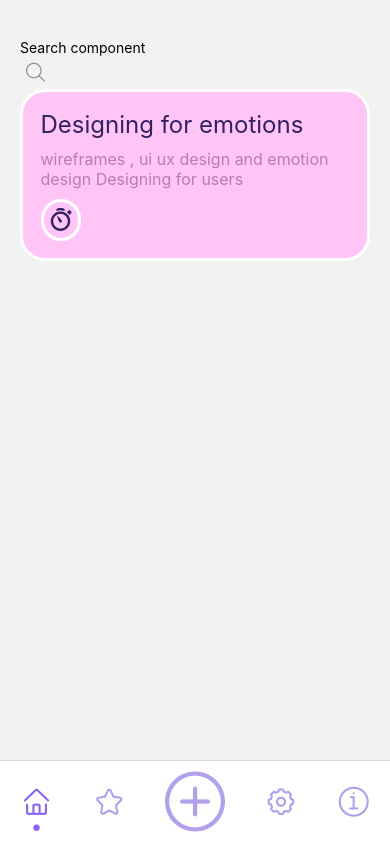
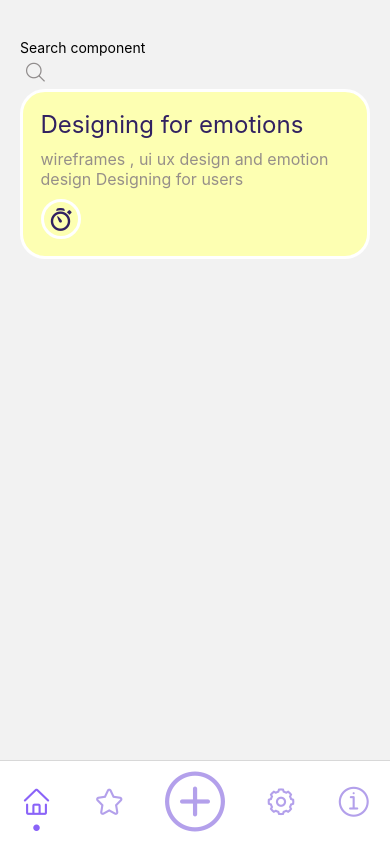
Before and after one commit to MikhailS89/react-native-my-notes, a React Native app: screen / in a window 390 px wide. Built offline with nearby package versions, Linux system fonts and the light colour scheme.

Commit message:
fix2 style to commponent List

```diff
--- a/components/List/List.js
+++ b/components/List/List.js
@@ -2,17 +2,33 @@ import React from 'react';
 import { StyleSheet, View, Text } from 'react-native';
 import { Entypo } from '@expo/vector-icons';
 
+const Watch = () => {
+  return (
+    <View style={styles.watch}>
+      <Entypo name="stopwatch" size={24} color="#312161" />
+    </View>
+  )
+}
 
-export default function List() {
-  return (
-    <View style={styles.list}>
-      <Text style={styles.title}>Designing for emotions</Text>
-      <Text style={styles.text}>wireframes , ui ux design and emotion design Designing for users</Text>
-      <View style={styles.watch}>
-        <Entypo name="stopwatch" size={24} color="#312161" />
+
+export default function List({ title, text, watch, background }) {
+
+  if (watch) {
+    return (
+      <View style={[styles.list, { backgroundColor: background }]}>
+        <Text style={styles.title}>{ title }</Text>
+        <Text style={styles.text}>{ text }</Text>
+        <Watch />
       </View>
-    </View>
-  );
+    );
+  } else {
+    return (
+      <View style={[styles.list, { backgroundColor: background }]}>
+        <Text style={styles.title}>{ title }</Text>
+        <Text style={styles.text}>{ text }</Text>
+      </View>
+    );
+  }
 }
 
 const styles = StyleSheet.create({
@@ -20,7 +36,6 @@ const styles = StyleSheet.create({
     borderWidth: 3,
     borderColor: 'white',
     borderRadius: 25,
-    backgroundColor: '#ffc5f7',
     padding: '5%'
   },
   title: {
@@ -30,7 +45,8 @@ const styles = StyleSheet.create({
   text: {
     marginTop: 10,
     fontSize: 16,
-    color: '#be77b4',
+    color: '#312161',
+    opacity: 0.5,
     maxHeight: 100
   },
   watch: {
@@ -39,7 +55,9 @@ const styles = StyleSheet.create({
     borderWidth: 3,
     borderColor: 'white',
     borderRadius: 25,
-    backgroundColor: '#ffc5f7',
-    width: 40
+    width: 40,
+    height: 40,
+    textAlign: 'center',
+    lineHeight: 40
   }
 });
--- a/components/pages/Main/Main.js
+++ b/components/pages/Main/Main.js
@@ -9,7 +9,12 @@ export default function Main({ navigation }) {
     <View style={[styles.container, globalStyle.main]}>
       <Search />
       <View style={styles.container}>
-        <List />
+        <List
+          title='Designing for emotions'
+          text='wireframes , ui ux design and emotion design Designing for users'
+          watch={true}
+          background='#fdffb2'
+        />
       </View>
     </View>
   );
@@ -17,7 +22,6 @@ export default function Main({ navigation }) {
 
 const styles = StyleSheet.create({
   container: {
-    // justifyContent: 'space-between',
     flex: 1
   }
 });
```
